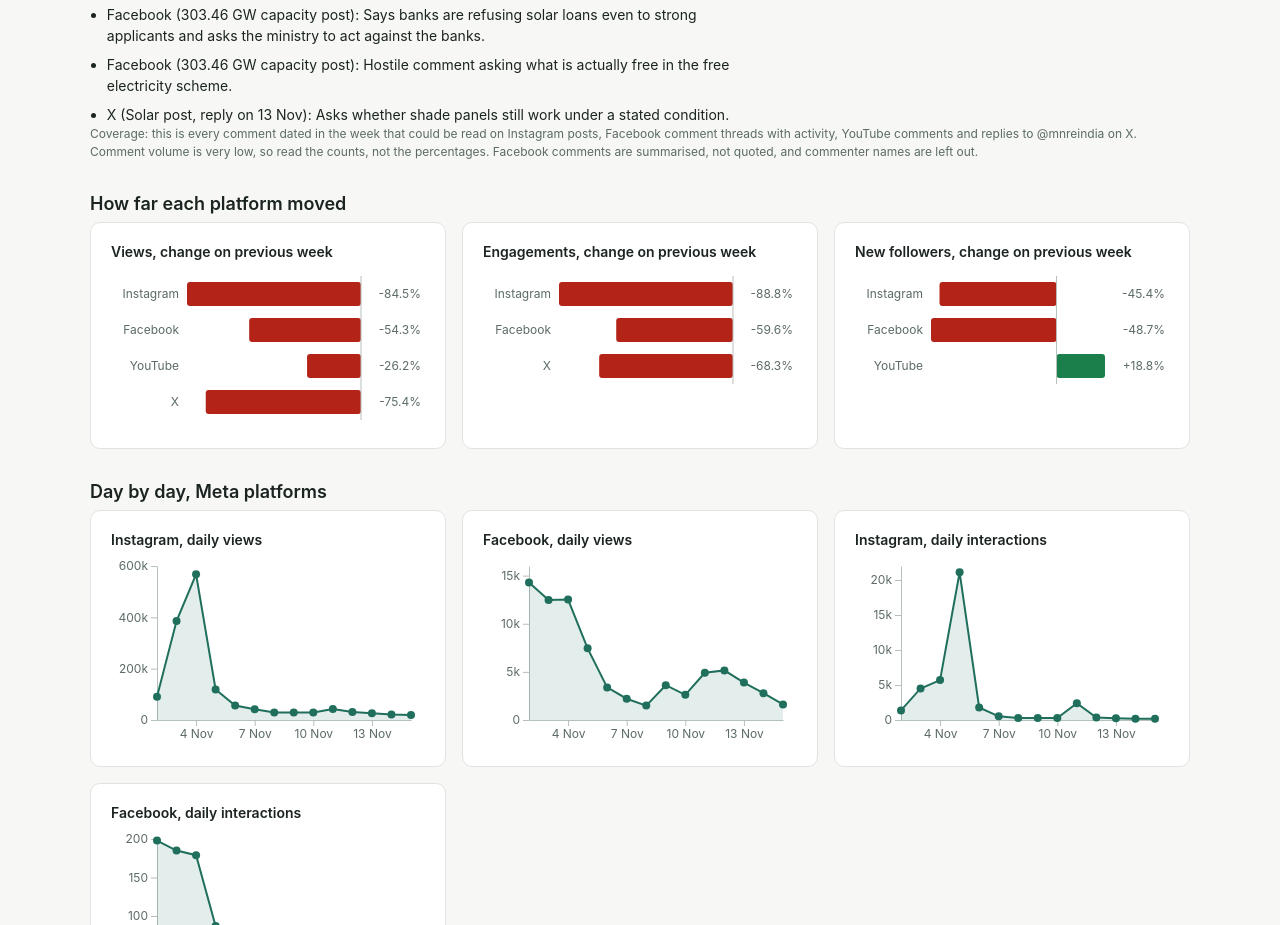
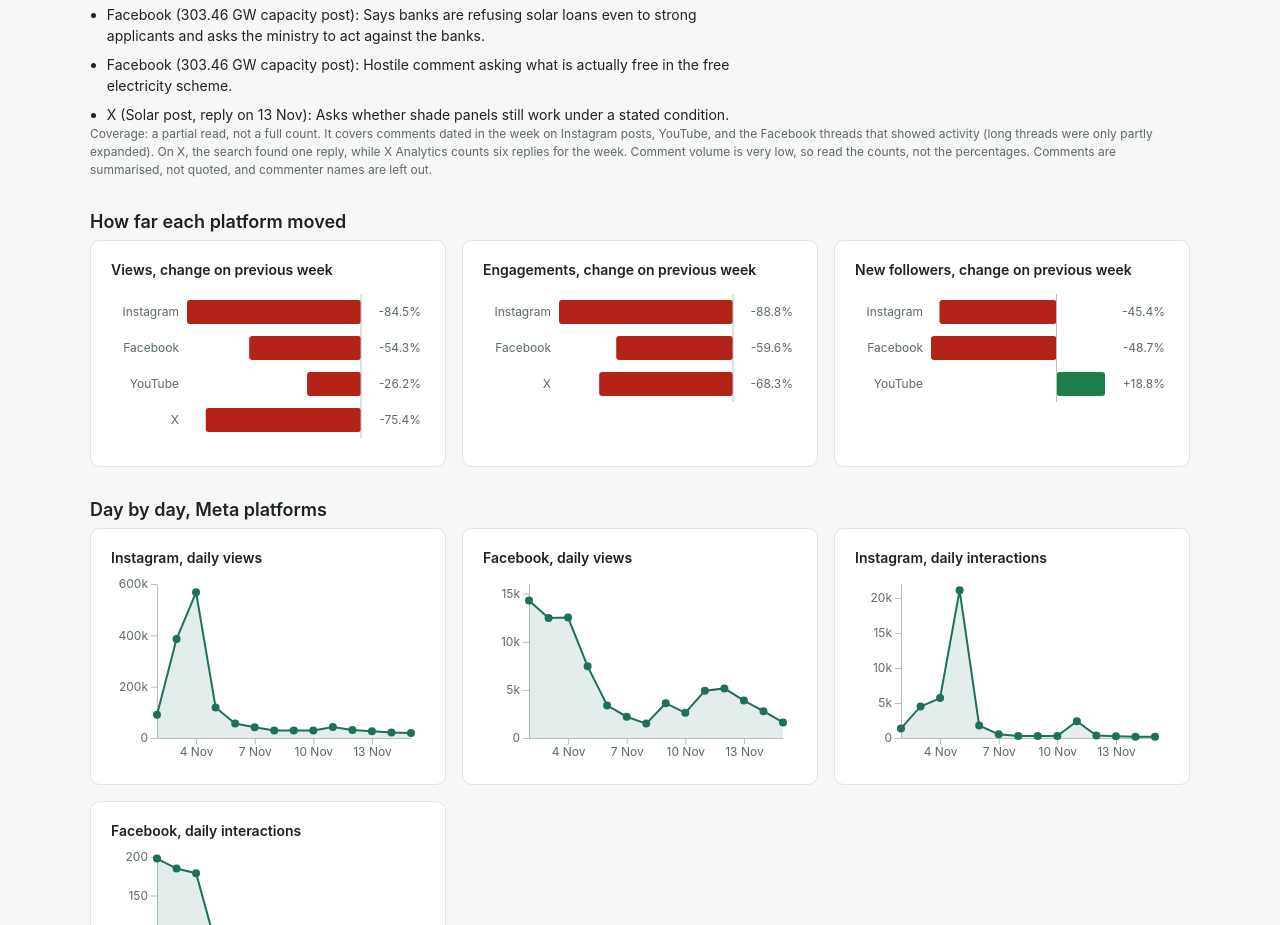
Before and after one commit to Shilpi-280993/mnre-social-dashboard, a plain HTML site: page index.html in a window 1280 px wide. Shown: the part 1420-2345 px from the top of the page. Drawn offline with nearby package versions, Linux system fonts and the light colour scheme.

Commit message:
Add files via upload

```diff
--- a/index.html
+++ b/index.html
@@ -148,7 +148,7 @@ body { margin: 0; background: var(--color-bg); color: var(--color-fg); font-fami
     </div>
     <h3 class="mn-sub">Comments that need a reply</h3>
     <ul class="mn-list" data-draw="reply_list"></ul>
-    <p class="mn-note">Coverage: this is every comment dated in the week that could be read on Instagram posts, Facebook comment threads with activity, YouTube comments and replies to @mnreindia on X. Comment volume is very low, so read the counts, not the percentages. Facebook comments are summarised, not quoted, and commenter names are left out.</p>
+    <p class="mn-note">Coverage: a partial read, not a full count. It covers comments dated in the week on Instagram posts, YouTube, and the Facebook threads that showed activity (long threads were only partly expanded). On X, the search found one reply, while X Analytics counts six replies for the week. Comment volume is very low, so read the counts, not the percentages. Comments are summarised, not quoted, and commenter names are left out.</p>
   </section>
 
   <section id="mn-change">
```
